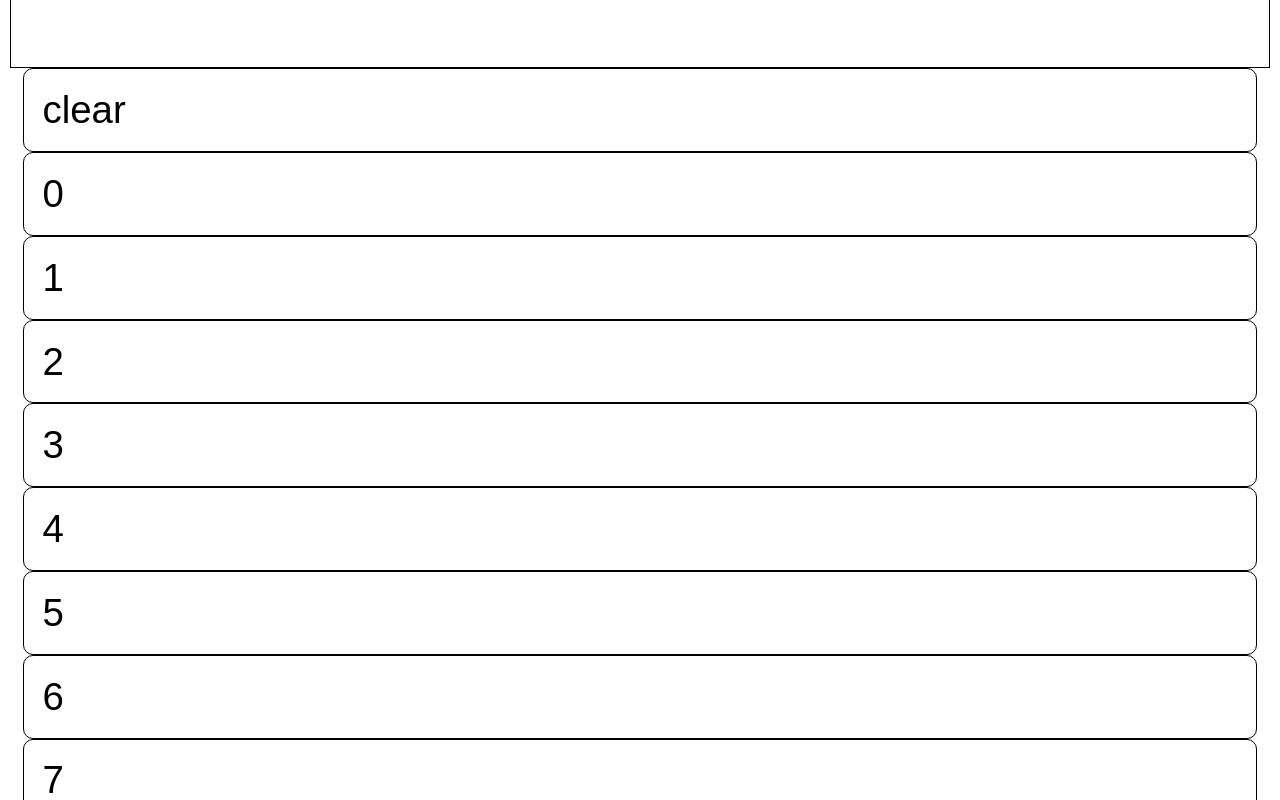
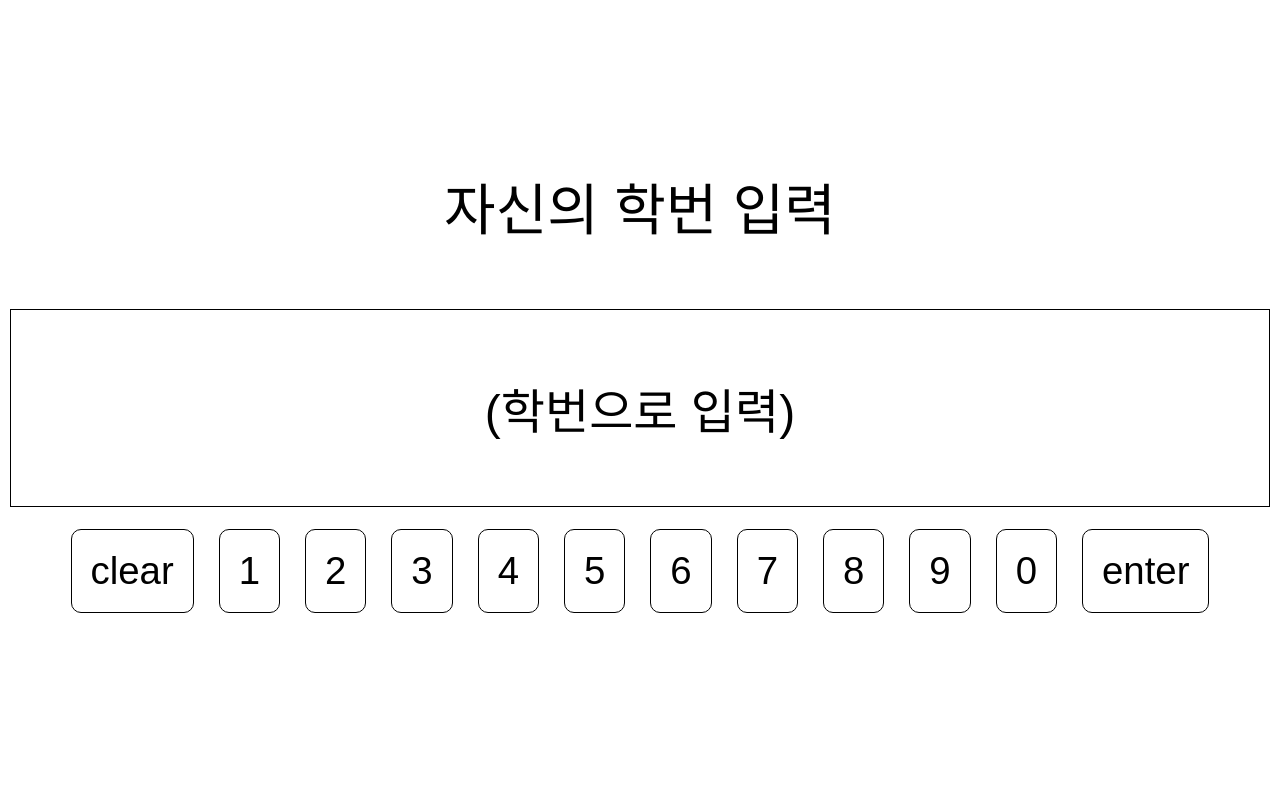
Before and after one commit to Team-5c0/5c0_web, a React (Create React App) app: page /name in a window 1280 px wide. Shown: the top 800 px of the page. Built offline with nearby package versions, Linux system fonts and the light colour scheme.

Commit message:
fix
NumBtn 표시 문제 해결

```diff
--- a/src/components/NumBtn/NumBtn.jsx
+++ b/src/components/NumBtn/NumBtn.jsx
@@ -11,9 +11,9 @@ const Num = ({btnText,setText})=>{
 const NumBtn=({setText})=>{
 
     return(
-        <S.Wrapper >
+        <S.Wrapper>
+            <S.Container>
                 <Num btnText='clear' setText={setText}/>
-            <Num btnText='0' setText={setText}/>
                 <Num btnText='1' setText={setText}/>
                 <Num btnText='2' setText={setText}/>
                 <Num btnText='3' setText={setText}/>
@@ -23,7 +23,9 @@ const NumBtn=({setText})=>{
                 <Num btnText='7' setText={setText}/>
                 <Num btnText='8' setText={setText}/>
                 <Num btnText='9' setText={setText}/>
+                <Num btnText='0' setText={setText}/>
                 <Num btnText='enter' setText={setText}/>
+            </S.Container>
         </S.Wrapper>
 
     )
```
Lines whose indentation alone changed are shown as unchanged.
